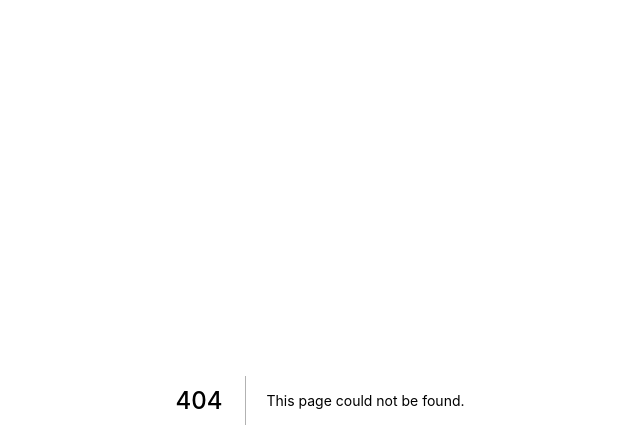
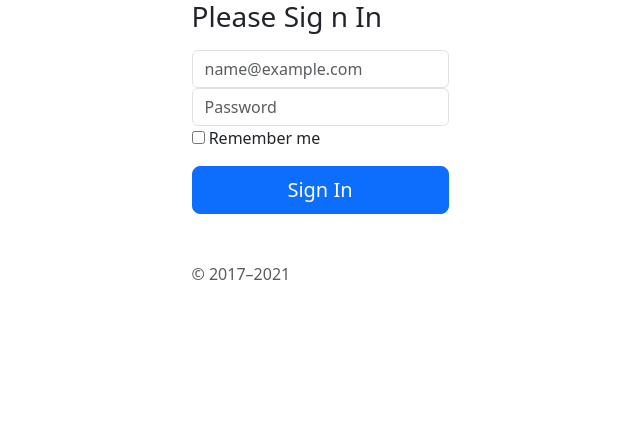
Before and after one commit to abu-sayem/sales-dashboard, a Next.js app in the folder frontend/: page /login in a window 1280 px wide. Before the commit this address had no page. Shown: the top 448 px of the page, without its empty margins (320-960 px from the left). Built offline with nearby package versions, Linux system fonts and the light colour scheme.

Commit message:
Add login page

```diff
--- /dev/null
+++ b/frontend/components/LoginComponent.jsx
@@ -0,0 +1,66 @@
+import React, { Component, useState, SyntheticEvent } from "react";
+
+import { useRouter } from "next/router";
+
+import axios from "axios";
+
+const LoginComponent = () => {
+  const router = useRouter();
+
+  const [email, setEmail] = useState("");
+  const [password, setPassword] = useState("");
+  const [redirect, setRedirect] = useState(false);
+
+  const submit = async (e) => {
+    e.preventDefault();
+
+    const { data } = await axios.post(
+      "http://localhost:8000/api/login",
+      {
+        email,
+        password,
+      },
+      { withCredentials: true }
+    );
+
+    setRedirect(true);
+  };
+
+  if (redirect) {
+    router.push("/");
+  }
+
+  return (
+    <main className="form-signin d-flex align-items-center justify-content-center my-auto">
+      <form onSubmit={submit}>
+        <h1 className="h3 mb-3 fw-normal">Please Sig n In</h1>
+        <input
+          className="form-control"
+          id="floatingInput"
+          placeholder="name@example.com"
+          onChange={(e) => setEmail(e.target.value)}
+        />
+
+        <input
+          type="password"
+          className="form-control"
+          id="floatingPassword"
+          placeholder="Password"
+          onChange={(e) => setPassword(e.target.value)}
+        />
+
+        <div className="checkbox mb-3">
+          <label>
+            <input type="checkbox" value="remember-me" /> Remember me
+          </label>
+        </div>
+        <button className="w-100 btn btn-lg btn-primary" type="submit">
+          Sign In
+        </button>
+        <p className="mt-5 mb-3 text-muted">&copy; 2017–2021</p>
+      </form>
+    </main>
+  );
+};
+
+export default LoginComponent;
--- /dev/null
+++ b/frontend/pages/login/index.tsx
@@ -0,0 +1,11 @@
+import React, { Component } from "react";
+
+import LoginComponent from "../../components/LoginComponent";
+
+class Login extends Component {
+  render() {
+    return <LoginComponent />;
+  }
+}
+
+export default Login;
```
